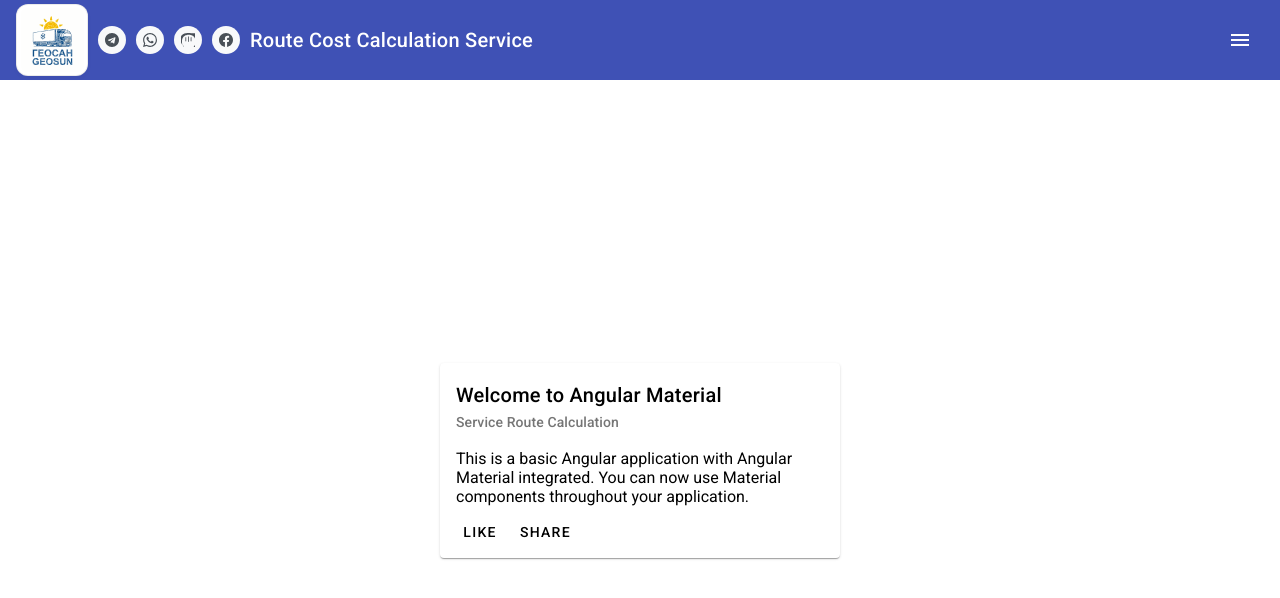
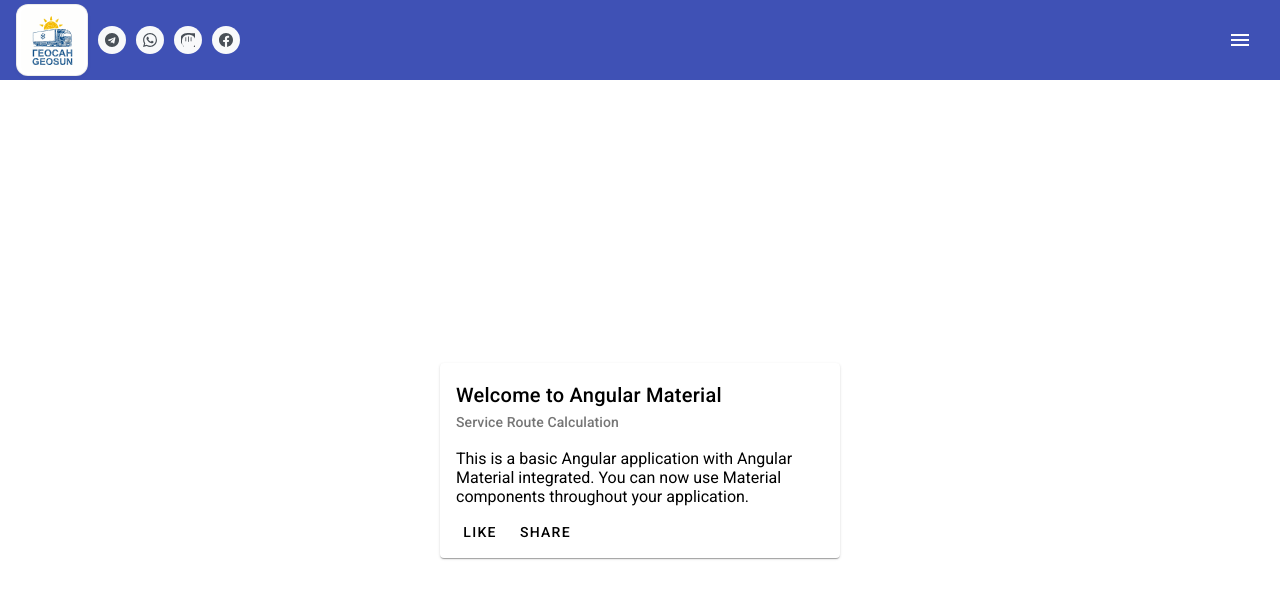
Before and after one commit to developer-geosun/service-route-cost-calculation-angular, an Angular app: page / in a window 1280 px wide. Shown: the top 598 px of the page. Built offline with nearby package versions, Linux system fonts and the light colour scheme.

Commit message:
Update app.component.html

```diff
--- a/src/app/app.component.html
+++ b/src/app/app.component.html
@@ -5,7 +5,7 @@
   <app-icon-viber [url]="viberUrl"></app-icon-viber>
   <app-icon-facebook [url]="facebookUrl"></app-icon-facebook>
 
-  <span>Route Cost Calculation Service</span>
+  <span></span>
   <span class="spacer"></span>
   <button mat-icon-button>
     <mat-icon>menu</mat-icon>
```
